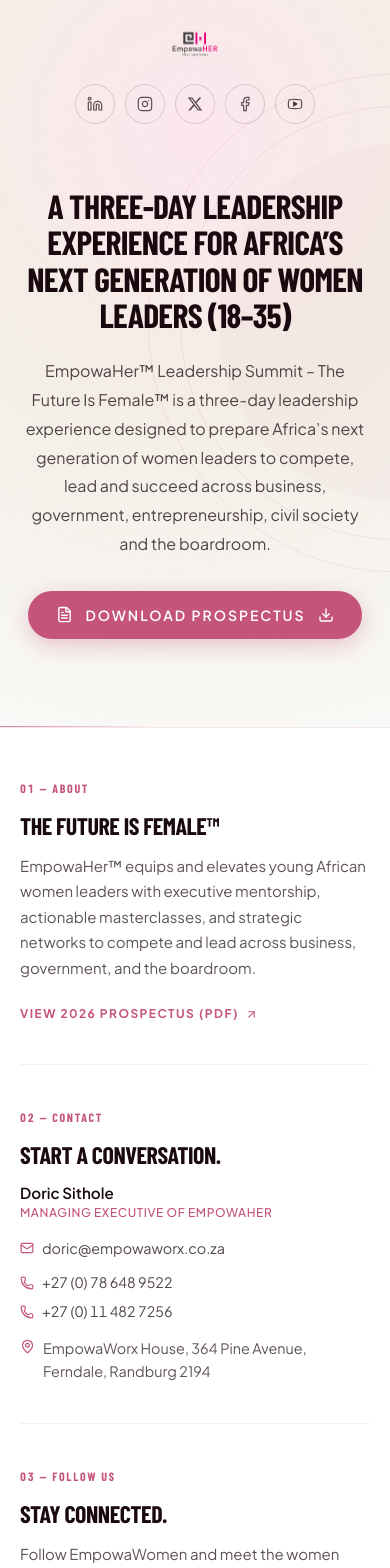
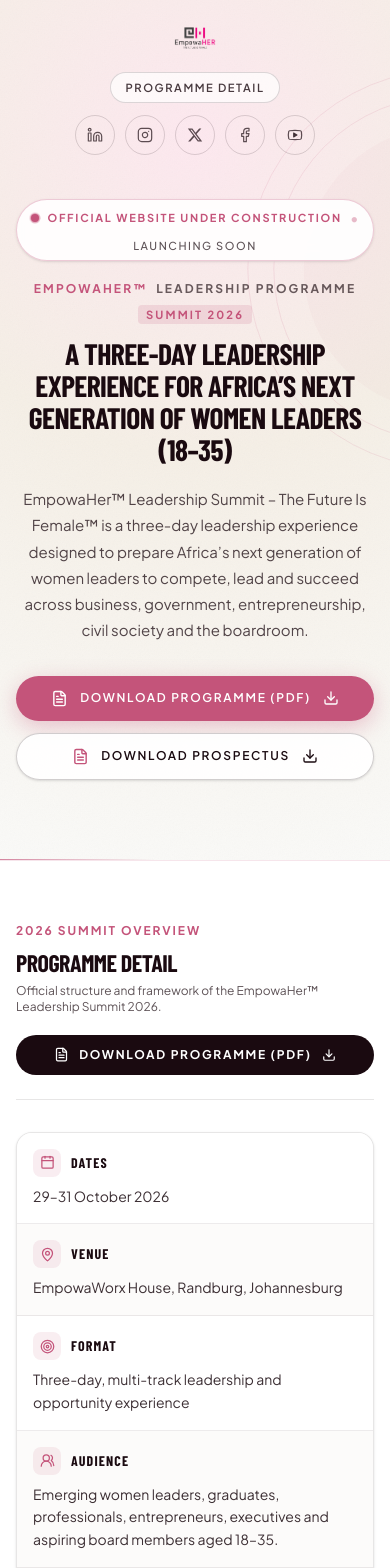
Before and after one commit to brandfocal/empowaher, a Next.js app: page / in a window 390 px wide. Shown: the top 1568 px of the page. Built offline with nearby package versions, Linux system fonts and the light colour scheme; a web font is replaced by a local one.

Commit message:
feat: set pure white background for Programme Detail and optimize mobile/tablet responsiveness

```diff
--- a/src/app/layout.tsx
+++ b/src/app/layout.tsx
@@ -15,7 +15,7 @@
 });
 
 export const metadata: Metadata = {
-  title: "EmpowaHer™ Leadership Summit | The Future Is Female™",
+  title: "EmpowaHer™ Leadership Summit 2026 | THE FUTURE IS FEMALE™",
   description:
     "EmpowaHer™ Leadership Summit – The Future Is Female™ is a three-day leadership experience designed to prepare Africa’s next generation of women leaders to compete, lead and succeed across business, government, entrepreneurship, civil society and the boardroom.",
   icons: {
--- a/src/components/EmpowaHerComingSoon.tsx
+++ b/src/components/EmpowaHerComingSoon.tsx
@@ -1,5 +1,18 @@
 import Image from "next/image";
-import { ArrowUpRight, Download, FileText, Mail, MapPin, Phone } from "lucide-react";
+import {
+  ArrowUpRight,
+  Calendar,
+  CheckCircle2,
+  Download,
+  FileText,
+  Globe2,
+  Mail,
+  MapPin,
+  Network,
+  Phone,
+  Target,
+  Users2,
+} from "lucide-react";
 
 function LinkedinIcon({ className }: { className?: string }) {
   return (
@@ -39,11 +52,7 @@
 
 function XIcon({ className }: { className?: string }) {
   return (
-    <svg
-      className={className}
-      viewBox="0 0 24 24"
-      fill="currentColor"
-    >
+    <svg className={className} viewBox="0 0 24 24" fill="currentColor">
       <path d="M18.244 2.25h3.308l-7.227 8.26 8.502 11.24H16.17l-5.214-6.817L4.99 21.75H1.68l7.73-8.835L1.254 2.25H8.08l4.713 6.231zm-1.161 17.52h1.833L7.084 4.126H5.117z" />
     </svg>
   );
@@ -82,11 +91,7 @@
   );
 }
 
-export function SocialLinks({
-  compact = false,
-}: {
-  compact?: boolean;
-}) {
+export function SocialLinks({ compact = false }: { compact?: boolean }) {
   const linkClassName = compact
     ? "group flex h-10 w-10 items-center justify-center rounded-full border border-[#1A0A10]/15 text-[#1A0A10]/70 transition-all duration-300 hover:border-[#C4547A] hover:bg-[#C4547A] hover:text-white hover:scale-105 focus-visible:outline focus-visible:outline-2 focus-visible:outline-offset-2 focus-visible:outline-[#C4547A]"
     : "group flex h-10 w-10 items-center justify-center rounded-full border border-[#1A0A10]/15 text-[#1A0A10]/70 transition-all duration-300 hover:border-[#C4547A] hover:bg-[#C4547A] hover:text-white hover:scale-105 focus-visible:outline focus-visible:outline-2 focus-visible:outline-offset-2 focus-visible:outline-[#C4547A]";
@@ -143,7 +148,49 @@
   );
 }
 
+const PROGRAMME_DETAIL_PDF_PATH = "/Programme-detail.pdf";
 const PROSPECTUS_PDF_PATH = "/EmpowaHer%E2%84%A2-Leadership-Programme-2026-Partnership-Proposal-&-Prospectu.pdf";
+
+const PROGRAMME_DETAILS = [
+  {
+    label: "Dates",
+    value: "29–31 October 2026",
+    icon: Calendar,
+  },
+  {
+    label: "Venue",
+    value: "EmpowaWorx House, Randburg, Johannesburg",
+    icon: MapPin,
+  },
+  {
+    label: "Format",
+    value: "Three-day, multi-track leadership and opportunity experience",
+    icon: Target,
+  },
+  {
+    label: "Audience",
+    value:
+      "Emerging women leaders, graduates, professionals, entrepreneurs, executives and aspiring board members aged 18–35.",
+    icon: Users2,
+  },
+  {
+    label: "Delegate model",
+    value: "Selected and vetted through a curated nomination process involving 200 leading organisations.",
+    icon: CheckCircle2,
+  },
+  {
+    label: "Nominating network",
+    value:
+      "Leading brands and organisations across industries, communities, academia, multinationals, foundations and civic organisations.",
+    icon: Network,
+  },
+  {
+    label: "Core outcome",
+    value:
+      "A high-potential leadership pipeline connected to capability, capital, careers, global exposure and board opportunity.",
+    icon: Globe2,
+  },
+];
 
 export function EmpowaHerComingSoon() {
   return (
@@ -151,9 +198,9 @@
       {/* Hero Section */}
       <section
         id="top"
-        className="relative isolate flex min-h-[660px] flex-col overflow-hidden bg-[#F5EFE6] px-5 pb-12 sm:px-6 md:min-h-[640px] md:px-8 md:pb-12 min-[1133px]:min-h-[720px] min-[1133px]:px-16 min-[1133px]:pb-16"
+        className="relative isolate flex min-h-[640px] flex-col overflow-hidden bg-[#F5EFE6] px-4 pb-14 sm:px-6 md:min-h-[660px] md:px-8 md:pb-16 min-[1133px]:min-h-[720px] min-[1133px]:px-16 min-[1133px]:pb-20"
         style={{
-          background: "radial-gradient(circle at 50% 18%, #FDE8EF 0%, #F5EFE6 43%, #FAFAF8 100%)",
+          background: "radial-gradient(circle at 50% 16%, #FDE8EF 0%, #F5EFE6 42%, #FAFAF8 100%)",
         }}
       >
         {/* Subtle noise texture */}
@@ -168,7 +215,7 @@
         {/* Ambient background ring decorative SVG */}
         <svg
           aria-hidden="true"
-          className="pointer-events-none absolute -right-[66%] top-[10%] h-[500px] w-[500px] text-[#C4547A] sm:-right-[42%] sm:h-[650px] sm:w-[650px] md:-right-[28%] md:top-[7%] md:h-[700px] md:w-[700px] min-[1133px]:-right-[20%] min-[1133px]:h-[820px] min-[1133px]:w-[820px]"
+          className="pointer-events-none absolute -right-[66%] top-[8%] h-[400px] w-[400px] text-[#C4547A] sm:-right-[42%] sm:h-[650px] sm:w-[650px] md:-right-[26%] md:top-[6%] md:h-[700px] md:w-[700px] min-[1133px]:-right-[18%] min-[1133px]:h-[840px] min-[1133px]:w-[840px]"
         >
           <circle cx="50%" cy="50%" r="49.8%" fill="none" stroke="currentColor" strokeOpacity="0.12" />
           <circle cx="50%" cy="50%" r="43.3%" fill="none" stroke="currentColor" strokeOpacity="0.12" />
@@ -181,7 +228,7 @@
         />
 
         {/* Header with Logo */}
-        <header className="relative z-10 mx-auto flex w-full max-w-[1320px] flex-col items-center justify-between gap-5 py-6 sm:flex-row md:py-7">
+        <header className="relative z-10 mx-auto flex w-full max-w-[1320px] flex-col items-center justify-between gap-4 py-5 sm:flex-row sm:gap-5 md:py-7">
           <a
             href="#top"
             aria-label="EmpowaHer Home"
@@ -190,34 +237,81 @@
             <Image
               src="/empowaher-logo.png"
               alt="EmpowaHer Logo"
-              width={200}
-              height={56}
-              className="h-10 w-auto object-contain sm:h-11"
+              width={220}
+              height={60}
+              className="h-9 w-auto object-contain sm:h-11 md:h-12"
               priority
             />
           </a>
-          <SocialLinks compact />
+          <div className="flex flex-wrap items-center justify-center gap-3 sm:gap-4">
+            <a
+              href="#programme-detail"
+              className="rounded-full border border-[#1A0A10]/15 bg-white/70 px-3.5 py-1.5 text-[0.7rem] font-semibold uppercase tracking-[0.14em] text-[#1A0A10]/80 transition-colors hover:border-[#C4547A] hover:text-[#C4547A] sm:text-xs"
+            >
+              Programme Detail
+            </a>
+            <SocialLinks compact />
+          </div>
         </header>
 
-        {/* Hero Title, Pitch & Download CTA */}
-        <div className="relative z-10 m-auto flex w-full max-w-[1020px] flex-col items-center px-0 py-10 text-center sm:py-14 md:py-10 min-[1133px]:py-8">
-          <h1 className="font-heading text-[clamp(2.1rem,4.2vw_+_0.5rem,3.85rem)] font-extrabold uppercase leading-[1.08] tracking-[-0.02em] text-[#1A0A10]">
+        {/* Hero Content */}
+        <div className="relative z-10 m-auto flex w-full max-w-[1040px] flex-col items-center px-0 py-6 text-center sm:py-10 md:py-8">
+          {/* Coming Soon / Under Construction Badge */}
+          <div className="mb-5 inline-flex flex-wrap items-center justify-center gap-2 rounded-full border border-[#C4547A]/30 bg-white/90 px-3.5 py-1.5 shadow-sm backdrop-blur-sm sm:gap-2.5 sm:px-5 sm:py-2">
+            <span className="relative flex h-2 w-2">
+              <span className="absolute inline-flex h-full w-full animate-ping rounded-full bg-[#C4547A] opacity-75" />
+              <span className="relative inline-flex h-2 w-2 rounded-full bg-[#C4547A]" />
+            </span>
+            <span className="font-sans text-[0.6875rem] font-bold uppercase tracking-[0.16em] text-[#C4547A] sm:text-xs sm:tracking-[0.2em]">
+              Official Website Under Construction
+            </span>
+            <span className="text-[#C4547A]/40">•</span>
+            <span className="font-sans text-[0.6875rem] font-medium uppercase tracking-[0.14em] text-[#1A0A10]/70 sm:text-xs sm:tracking-[0.16em]">
+              Launching Soon
+            </span>
+          </div>
+
+          {/* Summit & Programme Overline */}
+          <div className="mb-3.5 flex flex-wrap items-center justify-center gap-2 text-xs font-bold uppercase tracking-[0.18em] text-[#1A0A10]/65 sm:text-sm sm:tracking-[0.2em]">
+            <span className="text-[#C4547A]">EmpowaHer™</span>
+            <span>LEADERSHIP PROGRAMME</span>
+            <span className="rounded bg-[#C4547A]/15 px-2 py-0.5 text-[0.7rem] font-extrabold text-[#C4547A]">
+              Summit 2026
+            </span>
+          </div>
+
+          {/* Main Hero Heading */}
+          <h1 className="font-heading text-[clamp(1.85rem,4.2vw_+_0.5rem,3.85rem)] font-extrabold uppercase leading-[1.08] tracking-[-0.02em] text-[#1A0A10]">
             A Three-Day Leadership Experience for Africa’s Next Generation of Women Leaders (18–35)
           </h1>
-          <p className="mt-6 max-w-[72ch] text-base leading-[1.8] tracking-normal text-[#1A0A10]/75 sm:text-lg">
+
+          {/* Hero Subtitle */}
+          <p className="mt-5 max-w-[74ch] text-[0.9375rem] leading-[1.75] tracking-normal text-[#1A0A10]/75 sm:mt-6 sm:text-base sm:leading-[1.8] md:text-lg">
             EmpowaHer™ Leadership Summit – The Future Is Female™ is a three-day leadership experience designed to prepare Africa’s next generation of women leaders to compete, lead and succeed across business, government, entrepreneurship, civil society and the boardroom.
           </p>
 
-          {/* Download Prospectus CTA Button */}
-          <div className="mt-8 flex flex-col items-center justify-center gap-3 sm:flex-row">
+          {/* CTA Buttons: Programme Details & Prospectus */}
+          <div className="mt-8 flex w-full flex-col items-center justify-center gap-3 sm:w-auto sm:flex-row sm:gap-4">
+            <a
+              href={PROGRAMME_DETAIL_PDF_PATH}
+              download="EmpowaHer-Programme-Detail.pdf"
+              target="_blank"
+              rel="noopener noreferrer"
+              className="group flex w-full items-center justify-center gap-3 rounded-full bg-[#C4547A] px-6 py-3.5 text-xs font-semibold uppercase tracking-[0.14em] text-white shadow-[0_6px_22px_rgba(196,84,122,0.32)] transition-all duration-300 hover:bg-[#b04369] hover:shadow-[0_8px_28px_rgba(196,84,122,0.48)] hover:scale-[1.02] focus-visible:outline focus-visible:outline-2 focus-visible:outline-offset-2 focus-visible:outline-[#C4547A] sm:w-auto sm:px-7 sm:text-sm"
+            >
+              <FileText size={17} className="transition-transform duration-300 group-hover:scale-110" />
+              <span>Download Programme (PDF)</span>
+              <Download size={16} className="transition-transform duration-300 group-hover:translate-y-0.5" />
+            </a>
+
             <a
               href={PROSPECTUS_PDF_PATH}
               download="EmpowaHer-Leadership-Programme-2026-Prospectus.pdf"
               target="_blank"
               rel="noopener noreferrer"
-              className="group inline-flex items-center gap-3 rounded-full bg-[#C4547A] px-7 py-3.5 text-sm font-semibold uppercase tracking-[0.14em] text-white shadow-[0_6px_22px_rgba(196,84,122,0.32)] transition-all duration-300 hover:bg-[#b04369] hover:shadow-[0_8px_28px_rgba(196,84,122,0.48)] hover:scale-[1.02] focus-visible:outline focus-visible:outline-2 focus-visible:outline-offset-2 focus-visible:outline-[#C4547A]"
+              className="group flex w-full items-center justify-center gap-3 rounded-full border border-[#1A0A10]/20 bg-white/90 px-6 py-3.5 text-xs font-semibold uppercase tracking-[0.14em] text-[#1A0A10] shadow-sm transition-all duration-300 hover:border-[#C4547A] hover:bg-white hover:text-[#C4547A] hover:scale-[1.02] focus-visible:outline focus-visible:outline-2 focus-visible:outline-offset-2 focus-visible:outline-[#C4547A] sm:w-auto sm:px-7 sm:text-sm"
             >
-              <FileText size={17} className="transition-transform duration-300 group-hover:scale-110" />
+              <FileText size={17} className="text-[#C4547A] transition-transform duration-300 group-hover:scale-110" />
               <span>Download Prospectus</span>
               <Download size={16} className="transition-transform duration-300 group-hover:translate-y-0.5" />
             </a>
@@ -225,13 +319,79 @@
         </div>
       </section>
 
+      {/* Programme Detail Executive Table Section - PURE WHITE BACKGROUND */}
+      <section
+        id="programme-detail"
+        className="scroll-mt-8 border-t border-[#C4547A]/15 bg-[#FFFFFF] px-4 py-14 sm:px-6 md:px-8 min-[1133px]:px-16 min-[1133px]:py-20"
+      >
+        <div className="mx-auto max-w-[1100px]">
+          {/* Section Header */}
+          <div className="flex flex-col items-start justify-between gap-5 border-b border-[#1A0A10]/10 pb-6 md:flex-row md:items-end">
+            <div>
+              <div className="mb-2 inline-flex items-center gap-2 text-xs font-bold uppercase tracking-[0.16em] text-[#C4547A]">
+                <span>2026 Summit Overview</span>
+              </div>
+              <h2 className="font-heading text-2xl font-extrabold uppercase tracking-[-0.02em] text-[#1A0A10] sm:text-3xl md:text-4xl">
+                Programme Detail
+              </h2>
+              <p className="mt-1 text-xs text-[#1A0A10]/70 sm:text-sm">
+                Official structure and framework of the EmpowaHer™ Leadership Summit 2026.
+              </p>
+            </div>
+
+            {/* Direct Download Button */}
+            <a
+              href={PROGRAMME_DETAIL_PDF_PATH}
+              download="EmpowaHer-Programme-Detail.pdf"
+              target="_blank"
+              rel="noopener noreferrer"
+              className="group inline-flex w-full items-center justify-center gap-2.5 rounded-full bg-[#1A0A10] px-6 py-3 text-xs font-bold uppercase tracking-[0.14em] text-white transition-all duration-300 hover:bg-[#C4547A] hover:shadow-md hover:shadow-[#C4547A]/20 sm:w-auto"
+            >
+              <FileText size={15} />
+              <span>Download Programme (PDF)</span>
+              <Download size={14} className="transition-transform duration-300 group-hover:translate-y-0.5" />
+            </a>
+          </div>
+
+          {/* Programme Detail Grid / Table on Pure White Background */}
+          <div className="mt-8 overflow-hidden rounded-2xl border border-[#1A0A10]/10 bg-[#FFFFFF] shadow-sm">
+            <div className="divide-y divide-[#1A0A10]/8">
+              {PROGRAMME_DETAILS.map((item, index) => {
+                const IconComponent = item.icon;
+                return (
+                  <div
+                    key={index}
+                    className={`grid gap-2 p-4 transition-colors duration-200 hover:bg-[#FAF8F5] sm:grid-cols-[210px_1fr] sm:items-start sm:gap-6 sm:p-6 ${
+                      index % 2 === 0 ? "bg-[#FFFFFF]" : "bg-[#FAF8F6]/50"
+                    }`}
+                  >
+                    <div className="flex items-center gap-2.5">
+                      <span className="flex h-7 w-7 shrink-0 items-center justify-center rounded-lg bg-[#C4547A]/10 text-[#C4547A]">
+                        <IconComponent size={15} />
+                      </span>
+                      <span className="font-heading text-sm font-bold uppercase tracking-[0.08em] text-[#1A0A10] sm:text-base">
+                        {item.label}
+                      </span>
+                    </div>
+
+                    <p className="text-[0.875rem] leading-relaxed text-[#1A0A10]/85 sm:text-[0.9375rem]">
+                      {item.value}
+                    </p>
+                  </div>
+                );
+              })}
+            </div>
+          </div>
+        </div>
+      </section>
+
       {/* Information Grid: About, Contact, Follow us */}
-      <section className="border-y border-[#C4547A]/15 bg-white px-5 py-12 sm:px-6 md:px-8 min-[1133px]:px-16 min-[1133px]:py-16">
-        <div className="mx-auto grid max-w-[1240px] gap-10 md:grid-cols-3">
-          {/* 01 — About */}
-          <article className="flex flex-col justify-between border-b border-[#C4547A]/10 pb-10 md:border-b-0 md:border-r md:border-[#C4547A]/10 md:pb-0 md:pr-8">
+      <section className="border-t border-[#C4547A]/15 bg-[#FAFAF8] px-4 py-12 sm:px-6 md:px-8 min-[1133px]:px-16 min-[1133px]:py-16">
+        <div className="mx-auto grid max-w-[1240px] gap-8 md:grid-cols-3 md:gap-10">
+          {/* 01 — About & Programme */}
+          <article className="flex flex-col justify-between border-b border-[#C4547A]/10 pb-8 md:border-b-0 md:border-r md:border-[#C4547A]/10 md:pb-0 md:pr-8">
             <div>
-              <p className="mb-3 font-heading text-xs font-bold uppercase leading-6 tracking-[0.14em] text-[#C4547A] tabular-nums">
+              <p className="mb-2 font-heading text-xs font-bold uppercase leading-6 tracking-[0.14em] text-[#C4547A] tabular-nums">
                 01 — About
               </p>
               <h2 className="mb-3 font-heading text-2xl font-bold uppercase leading-[1.2] tracking-[-0.02em] text-[#1A0A10]">
@@ -241,22 +401,33 @@
                 EmpowaHer™ equips and elevates young African women leaders with executive mentorship, actionable masterclasses, and strategic networks to compete and lead across business, government, and the boardroom.
               </p>
             </div>
-            <div className="pt-5">
+            <div className="flex flex-col gap-2 pt-5">
               <a
-                href={PROSPECTUS_PDF_PATH}
+                href={PROGRAMME_DETAIL_PDF_PATH}
+                download="EmpowaHer-Programme-Detail.pdf"
                 target="_blank"
                 rel="noopener noreferrer"
                 className="group inline-flex items-center gap-1.5 text-xs font-bold uppercase tracking-[0.12em] text-[#C4547A] transition-colors hover:text-[#1A0A10]"
               >
-                <span>View 2026 Prospectus (PDF)</span>
+                <span>Download Programme (PDF)</span>
+                <ArrowUpRight size={13} className="transition-transform duration-300 group-hover:translate-x-0.5 group-hover:-translate-y-0.5" />
+              </a>
+              <a
+                href={PROSPECTUS_PDF_PATH}
+                download="EmpowaHer-Leadership-Programme-2026-Prospectus.pdf"
+                target="_blank"
+                rel="noopener noreferrer"
+                className="group inline-flex items-center gap-1.5 text-xs font-semibold uppercase tracking-[0.12em] text-[#1A0A10]/65 transition-colors hover:text-[#C4547A]"
+              >
+                <span>Download Prospectus (PDF)</span>
                 <ArrowUpRight size={13} className="transition-transform duration-300 group-hover:translate-x-0.5 group-hover:-translate-y-0.5" />
               </a>
             </div>
           </article>
 
           {/* 02 — Contact */}
-          <article className="flex flex-col border-b border-[#C4547A]/10 pb-10 md:border-b-0 md:border-r md:border-[#C4547A]/10 md:pb-0 md:px-4">
-            <p className="mb-3 font-heading text-xs font-bold uppercase leading-6 tracking-[0.14em] text-[#C4547A] tabular-nums">
+          <article className="flex flex-col border-b border-[#C4547A]/10 pb-8 md:border-b-0 md:border-r md:border-[#C4547A]/10 md:pb-0 md:px-4">
+            <p className="mb-2 font-heading text-xs font-bold uppercase leading-6 tracking-[0.14em] text-[#C4547A] tabular-nums">
               02 — Contact
             </p>
             <h2 className="mb-3 font-heading text-2xl font-bold uppercase leading-[1.2] tracking-[-0.02em] text-[#1A0A10]">
@@ -303,7 +474,7 @@
 
           {/* 03 — Follow us */}
           <article className="flex flex-col md:pl-4">
-            <p className="mb-3 font-heading text-xs font-bold uppercase leading-6 tracking-[0.14em] text-[#C4547A] tabular-nums">
+            <p className="mb-2 font-heading text-xs font-bold uppercase leading-6 tracking-[0.14em] text-[#C4547A] tabular-nums">
               03 — Follow us
             </p>
             <h2 className="mb-3 font-heading text-2xl font-bold uppercase leading-[1.2] tracking-[-0.02em] text-[#1A0A10]">
@@ -320,8 +491,8 @@
       </section>
 
       {/* Footer */}
-      <footer className="flex flex-col items-center justify-between gap-4 bg-[#F0EBE3] px-5 py-7 text-center text-[0.8125rem] font-normal uppercase leading-6 tracking-[0.12em] text-[#1A0A10]/55 sm:px-6 md:flex-row md:px-8 min-[1133px]:px-16 min-[1133px]:py-6">
-        <span className="tabular-nums">© {new Date().getFullYear()} EmpowaHer • An EmpowaWorx Initiative.</span>
+      <footer className="flex flex-col items-center justify-between gap-4 bg-[#F0EBE3] px-4 py-6 text-center text-[0.8125rem] font-normal uppercase leading-6 tracking-[0.12em] text-[#1A0A10]/55 sm:px-6 md:flex-row md:px-8 min-[1133px]:px-16 min-[1133px]:py-6">
+        <span className="tabular-nums">© {new Date().getFullYear()} EmpowaHer • An EmpowaWorx Initiative • Official Website Launching Soon.</span>
         <span className="flex flex-wrap items-center justify-center gap-2 text-[#1A0A10]/60">
           <span className="h-px w-5 bg-[#C4547A]" />
           <span>Empowering women. Engineering the future.</span>
```
Also changed, not shown: 2 other files (tests, documents, lock files or other folders).
